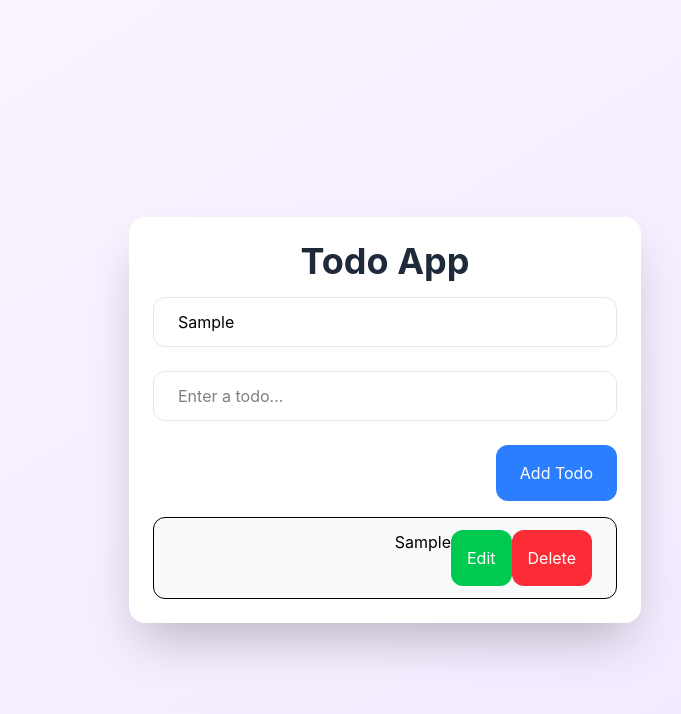
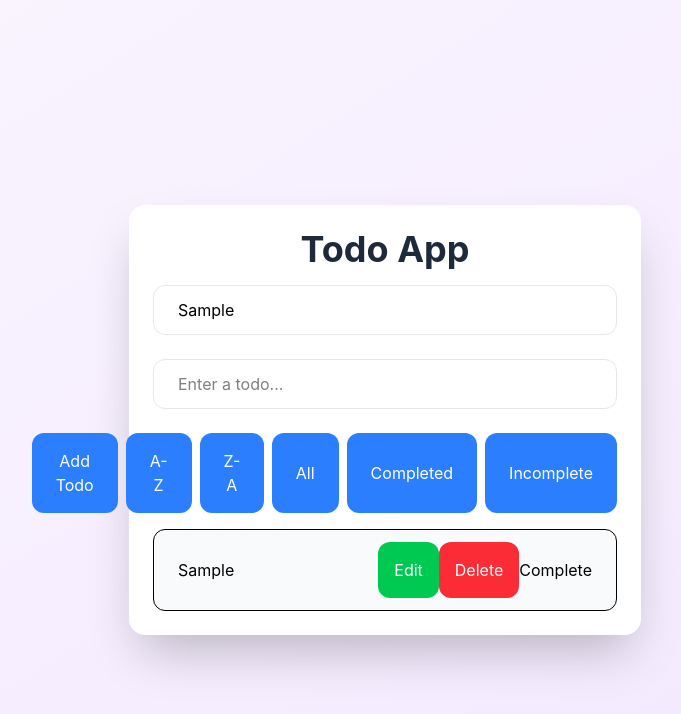
Before and after one commit to Mayank4543/javascript, a React (Vite) app in the folder Practice/project05/my-app/: page / in a window 1280 px wide. Both pictures are taken after typing "Sample", "Sample" into the empty fields and a click on the button "Add Todo". Shown: the top 714 px of the page, without its empty margins (255-936 px from the left). Built offline with nearby package versions, Linux system fonts and the light colour scheme.

Commit message:
completing todo application

```diff
--- a/Practice/project05/my-app/src/App.tsx
+++ b/Practice/project05/my-app/src/App.tsx
@@ -1,29 +1,41 @@
-import { useState } from "react";
+import { useState, useEffect } from "react";
+
 type todo = {
     id: number,
-    text: string
+    text: string,
+    completed: boolean,
 }
 const App = () => {
-    const [todos, setTodo] = useState<todo[]>([]);
+    const [todos, setTodo] = useState<todo[]>(() => {
+        const storedTodos = localStorage.getItem("todos");
+        if (storedTodos) {
+            return JSON.parse(storedTodos);
+        }
+        return storedTodos ? JSON.parse(storedTodos) : [];
+
+    })
+    const [sortTodo, setSortTodo] = useState('asc');
+
     const [input, setInput] = useState("");
     const [error, setError] = useState("");
     const [editText, setEditText] = useState<number | null>(null);
     const [search, setSearch] = useState<string>("");
+    const [filter, setFilter] = useState<string>("all");
     const handleTodos = () => {
         if (input.trim() === "") {
             setError("Please enter a valid todo");
             return;
         }
         if (editText !== null) {
-            const updatedTodos = todos.map((todo, index) =>
-                index === editText ? { ...todo, text: input } : todo
+            const updatedTodos = todos.map((todo) =>
+                todo.id === editText ? { ...todo, text: input } : todo
             );
             console.log("updated todo", updatedTodos);
 
             setTodo(updatedTodos);
             setEditText(null);
         } else {
-            setTodo([...todos, { id: Date.now(), text: input }]);
+            setTodo([...todos, { id: Date.now(), text: input, completed: false }]);
         }
 
 
@@ -36,13 +48,10 @@ const App = () => {
             setError("No todos to delete");
             return;
         }
-        const updateTodos = todos.filter((_, currentIndex) => {
-            if (id != currentIndex) return true
-            else return false;
-        })
+        const updateTodos = todos.filter((todo) => todo.id !== id)
 
         setTodo(updateTodos);
-        // setError("");
+        setError("");
     };
     const handleEdit = (id: number) => {
         const selectTodo = todos.find((todo) => todo.id === id)
@@ -58,14 +67,41 @@ const App = () => {
     const filteredTodos = todos.filter((todo) =>
         todo.text.toLowerCase().includes(search.toLowerCase())
     );
-    console.log("Original Todos:", todos);
-    console.log("Filtered Todos:", filteredTodos);
+    let sortedTodos = [...filteredTodos];
+
+    if (sortTodo === 'asc') {
+        sortedTodos.sort((a, b) => a.text.localeCompare(b.text));
+    } else if (sortTodo === 'desc') {
+        sortedTodos.sort((a, b) => b.text.localeCompare(a.text));
+    }
+    let filteredByStatusTodos = [...sortedTodos];
+    if (filter === "completed") {
+        filteredByStatusTodos = sortedTodos.filter((todo) => todo.completed);
+    }
+    else if (filter === "incomplete") {
+        filteredByStatusTodos = sortedTodos.filter((todo) => !todo.completed);
+    }
+
+    const toggleComplete = (id: number) => {
+        setTodo(
+            todos.map(todo =>
+                todo.id === id
+                    ? { ...todo, completed: !todo.completed }
+                    : todo
+            )
+        );
+    };
+    useEffect(() => {
+        console.log("save todos", todos);
+        localStorage.setItem("todos", JSON.stringify(todos));
+
+    }, [todos])
 
 
 
     return (
 
-        <div className="min-h-screen flex  items-center justify-center bg-linear-to-br from-purple-50  to-purple-100 pt-10 bg-gray-100">
+        <div className="min-h-screen   flex  items-center justify-center bg-linear-to-br from-purple-50  to-purple-100 pt-10 bg-gray-100">
             <div className="bg-white shadow-2xl rounded-2xl p-6 w-full max-w-lg">
                 <h1 className="text-4xl font-bold text-center mb-4 text-gray-800">
                     Todo App
@@ -99,25 +135,45 @@ const App = () => {
                         >
                             {editText !== null ? 'Save as' : 'Add Todo'}
                         </button>
+                        <button onClick={() => setSortTodo("asc")} className="bg-blue-500 text-white px-6 py-4 rounded-xl  hover:bg-blue-600">
+                            A-Z
+                        </button>
 
+                        <button onClick={() => setSortTodo("desc")} className="bg-blue-500 text-white px-6 py-4 rounded-xl  hover:bg-blue-600">
+                            Z-A
+                        </button>
+                        <button onClick={() => setFilter("all")} className="bg-blue-500 text-white px-6 py-4 rounded-xl  hover:bg-blue-600">
+                            All
+                        </button>
+                        <button onClick={() => setFilter("completed")} className="bg-blue-500 text-white px-6 py-4 rounded-xl  hover:bg-blue-600">
+                            Completed
+                        </button>
+                        <button onClick={() => setFilter("incomplete")} className="bg-blue-500 text-white px-6 py-4 rounded-xl  hover:bg-blue-600">
+                            Incomplete
+                        </button>
 
 
                     </div>
                 </div>
 
-                {filteredTodos.map((todo) => (
+                {filteredByStatusTodos.map((todo) => (
                     <div key={todo.id} className="space-y-2">
 
 
                         <div
 
-                            className="border flex justify-end rounded-xl px-6 py-3 bg-gray-50"
+                            className="border flex justify-between items-center rounded-xl px-6 py-3 bg-gray-50"
                         >
 
                             <p className="">{todo.text}</p>
                             <div className="gap-2">
                                 <button onClick={() => handleEdit(todo.id)} className=" bg-green-500 text-white px-4 py-4 rounded-xl hover:bg-green-600" >Edit</button>
                                 <button onClick={() => handleDelete(todo.id)} className="bg-red-500 text-white px-4 py-4 rounded-xl hover:bg-red-600"> Delete</button>
+                                <button
+                                    onClick={() => toggleComplete(todo.id)}
+                                >
+                                    {todo.completed ? "Undo" : "Complete"}
+                                </button>
                             </div>
 
                         </div>
```
